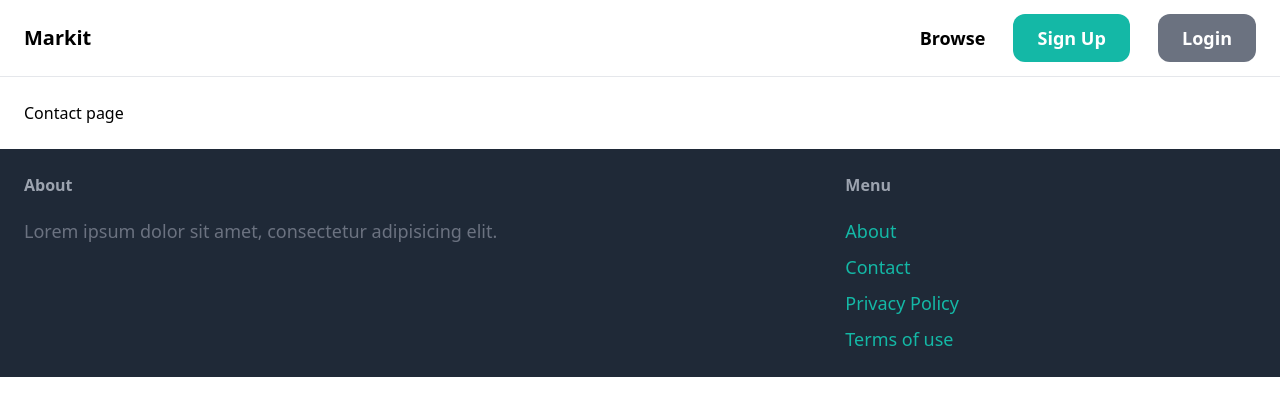
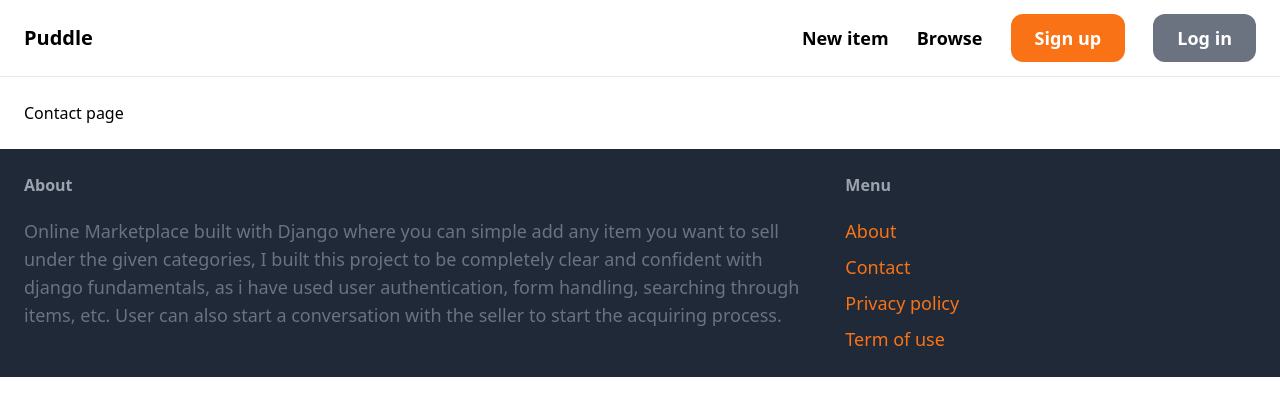
Before and after one commit to EmAreAitch/django_marketplace, a Django app: template core/templates/core/contact.html in a window 1280 px wide. Shown: the top 416 px of the page. Run offline with Django 3.2, Linux system fonts and the light colour scheme; the template is opened without the code that fills it, so the values that code supplies are empty; some libraries are stand-ins or nearby versions.

Commit message:
Refactor templates

```diff
--- a/core/templates/core/base.html
+++ b/core/templates/core/base.html
@@ -1,33 +1,30 @@
 <!DOCTYPE html>
 <html lang="en">
-
 <head>
     <meta charset="UTF-8">
     <meta name="viewport" content="width=device-width, initial-scale=1.0">
     <title>{% block title %}{% endblock %} | Markit</title>
     <script src="https://cdn.tailwindcss.com"></script>
 </head>
-
     <body>
         <nav class="py-6 px-6 flex justify-between items-center border-b border-gray-200">
-        <a href="/" class="text-xl font-semibold">Markit</a>
+            <a href="/" class="text-xl font-semibold">Puddle</a>
+
             <div class="space-x-6">
-            <a href="#" class="text-lg font-semibold hover:text-gray-500">Browse</a>
+                <a href="{% url 'item:new' %}" class="text-lg font-semibold hover:text-gray-500">New item</a>
+                <a href="{% url 'item:items' %}" class="text-lg font-semibold hover:text-gray-500">Browse</a>
+
                 {% if request.user.is_authenticated %}
-            <a href="{% url 'item:new' %}"
-                class="px-6 py-3 text-lg font-semibold bg-teal-500 text-white rounded-xl hover:bg-teal-700">New Item</a>
-            <a href="#"
-                class="px-6 py-3 text-lg font-semibold bg-teal-500 text-white rounded-xl hover:bg-teal-700">Inbox</a>
-            <a href="#"
-                class="px-6 py-3 text-lg font-semibold bg-gray-500 text-white rounded-xl hover:bg-gray-700">Dashboard</a>
+                    <a href="{% url 'conversation:inbox' %}" class="px-6 py-3 text-lg font-semibold bg-orange-500 text-white rounded-xl hover:bg-orange-700">Inbox</a>
+                    <a href="{% url 'dashboard:index' %}" class="px-6 py-3 text-lg font-semibold bg-gray-500 text-white rounded-xl hover:bg-gray-700">Dashboard</a>
+                    <a href="{% url 'core:logout' %}" class="text-lg font-semibold hover:text-gray-500">Log out</a>
                 {% else %}
-            <a href="{% url 'core:signup' %}"
-                class="px-6 py-3 text-lg font-semibold bg-teal-500 text-white rounded-xl hover:bg-teal-700">Sign Up</a>
-            <a href="{% url 'core:login' %}"
-                class="px-6 py-3 text-lg font-semibold bg-gray-500 text-white rounded-xl hover:bg-gray-700">Login</a>
+                    <a href="{% url 'core:signup' %}" class="px-6 py-3 text-lg font-semibold bg-orange-500 text-white rounded-xl hover:bg-orange-700">Sign up</a>
+                    <a href="{% url 'core:login' %}" class="px-6 py-3 text-lg font-semibold bg-gray-500 text-white rounded-xl hover:bg-gray-700">Log in</a>
                 {% endif %}
             </div>
         </nav>
+
         <div class="px-6 py-6">
             {% block content %}
             {% endblock %}
@@ -36,19 +33,24 @@
         <footer class="py-6 px-6 flex justify-between bg-gray-800">
             <div class="w-2/3 pr-10">
                 <h3 class="mb-5 font-semibold text-gray-400">About</h3>
-            <p class="text-lg text-gray-500">Lorem ipsum dolor sit amet, consectetur adipisicing elit.</p>
+
+                <p class="text-lg text-gray-500">
+                    Online Marketplace built with Django where you can simple add any item you want to sell under the given categories,
+                    I built this project to be completely clear and confident with django fundamentals, as i have used user authentication, form handling,
+                    searching through items, etc. User can also start a conversation with the seller to start the acquiring process.
+                </p>
             </div>
+
             <div class="w-1/3">
                 <h3 class="mb-5 font-semibold text-gray-400">Menu</h3>
+
                 <ul class="space-y-2">
-                <li><a href="#" class="text-lg text-teal-500 hover:text-teal-700">About</a></li>
-                <li><a href="{% url 'core:contact' %}" class="text-lg text-teal-500 hover:text-teal-700">Contact</a>
-                </li>
-                <li><a href="#" class="text-lg text-teal-500 hover:text-teal-700">Privacy Policy</a></li>
-                <li><a href="#" class="text-lg text-teal-500 hover:text-teal-700">Terms of use</a></li>
+                    <li><a href="#" class="text-lg text-orange-500 hover:text-orange-700">About</a></li>
+                    <li><a href="{% url 'core:contact' %}" class="text-lg text-orange-500 hover:text-orange-700">Contact</a></li>
+                    <li><a href="#" class="text-lg text-orange-500 hover:text-orange-700">Privacy policy</a></li>
+                    <li><a href="#" class="text-lg text-orange-500 hover:text-orange-700">Term of use</a></li>
                 </ul>
             </div>
         </footer>
     </body>
-
 </html>
--- a/core/templates/core/login.html
+++ b/core/templates/core/login.html
@@ -28,7 +28,7 @@
                 {{form.non_field_errors}}
             </div>
         {% endif %}
-        <button class="py-4 px-8 text-lg bg-teal-500 hover:bg-teal-700 rounded-xl text-white">
+        <button class="py-4 px-8 text-lg bg-orange-500 hover:bg-orange-700 rounded-xl text-white">
             Submit
         </button>
     </form>
--- a/core/templates/core/signup.html
+++ b/core/templates/core/signup.html
@@ -40,7 +40,7 @@
                 {{form.non_field_errors}}
             </div>
         {% endif %}
-        <button class="py-4 px-8 text-lg bg-teal-500 hover:bg-teal-700 rounded-xl text-white">
+        <button class="py-4 px-8 text-lg bg-orange-500 hover:bg-orange-700 rounded-xl text-white">
             Submit
         </button>
     </form>
--- a/core/urls.py
+++ b/core/urls.py
@@ -10,6 +10,7 @@ urlpatterns = [
     path('', views.index, name = 'index'),
     path('contact/', views.contact, name='contact'),
     path('signup/',views.signup,name='signup'),
+    path('logout/',views.logout_view,name='logout'),
     path('login/', auth_views.LoginView.as_view(template_name='core/login.html',authentication_form=LoginForm), name='login'),
 
 ]
```
Also changed, not shown: core/views.py (+7 -0 lines). Lines whose indentation alone changed are shown as unchanged.
